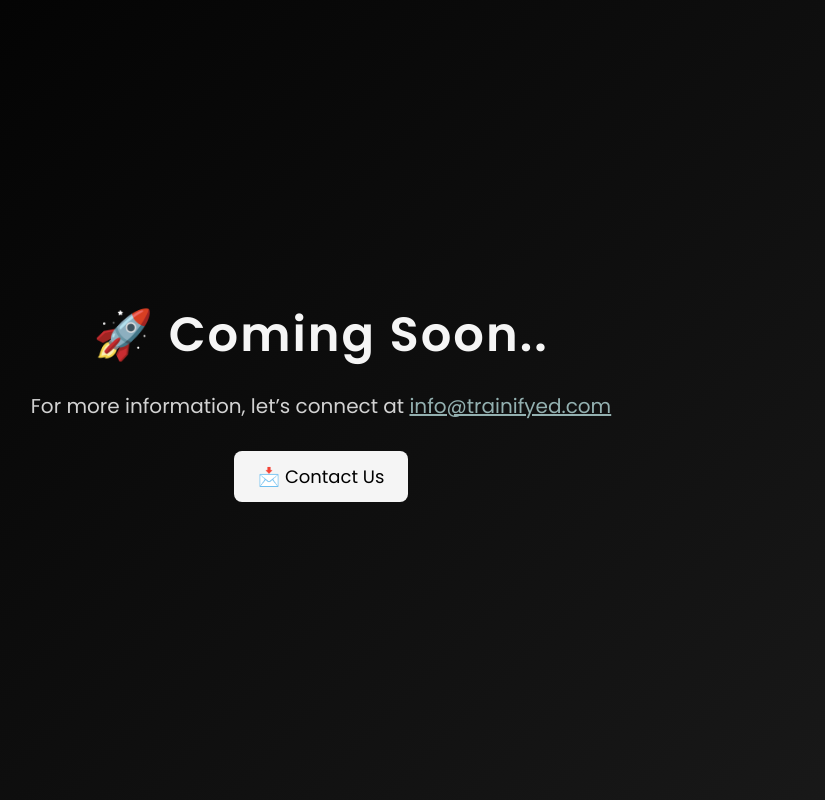
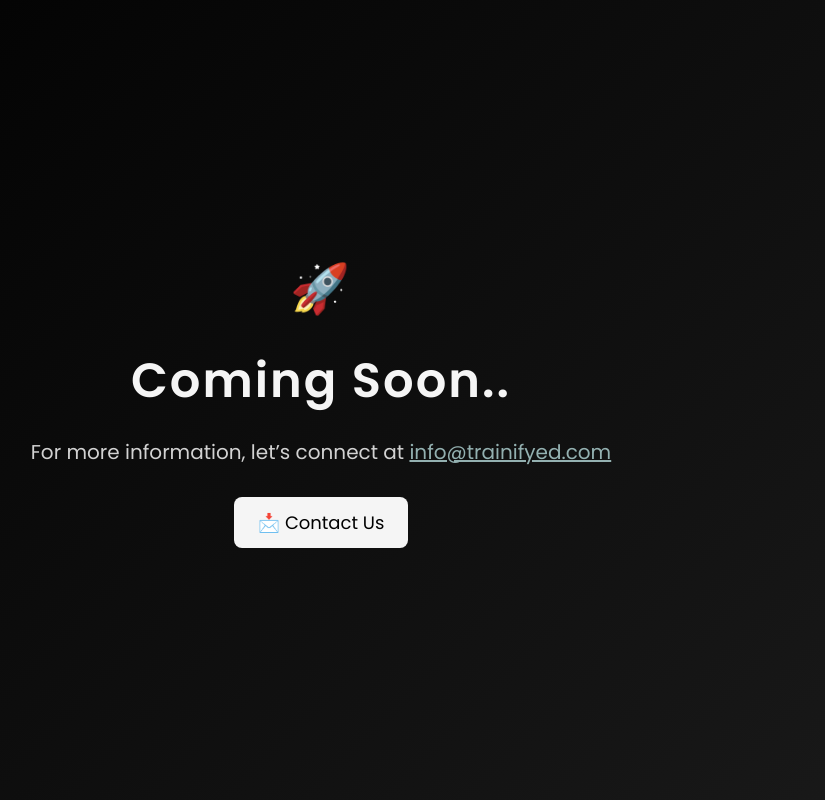
Before and after one commit to imshubsoni/coming-soon, a plain HTML site: page index.html in a window 1280 px wide. Shown: the whole page, without its empty margins (319-1144 px from the left). Drawn offline with Linux system fonts and the light colour scheme.

Commit message:
Updating text and spacing
updating text and spacing

```diff
--- a/index.html
+++ b/index.html
@@ -65,7 +65,8 @@
   </head>
   <body>
     <div class="container">
-      <div class="coming">🚀 Coming Soon..</div>
+      <div class="coming">🚀</div>
+      <div class="coming">Coming Soon..</div>
       <div class="info">
         For more information, let’s connect at
         <a href="mailto:info@trainifyed.com" style="color: #abcdcd"
```
